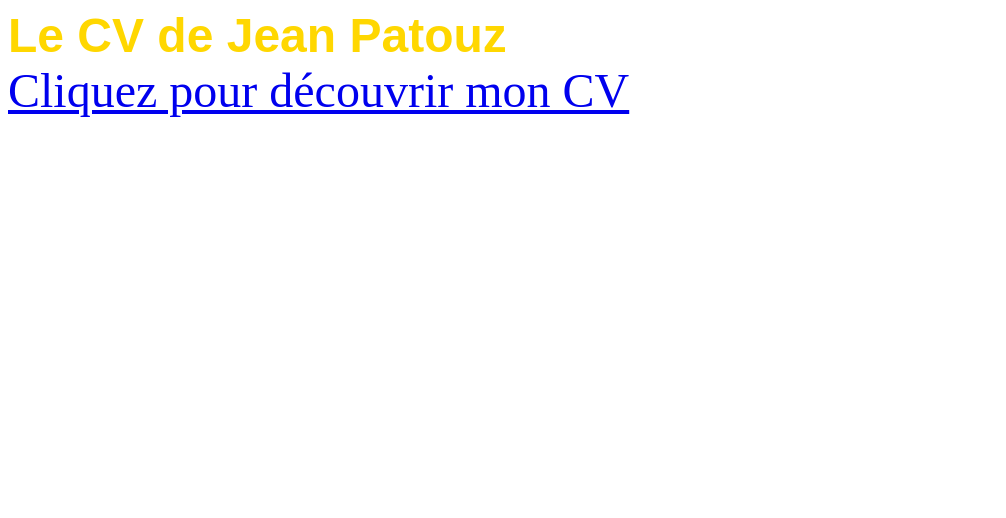
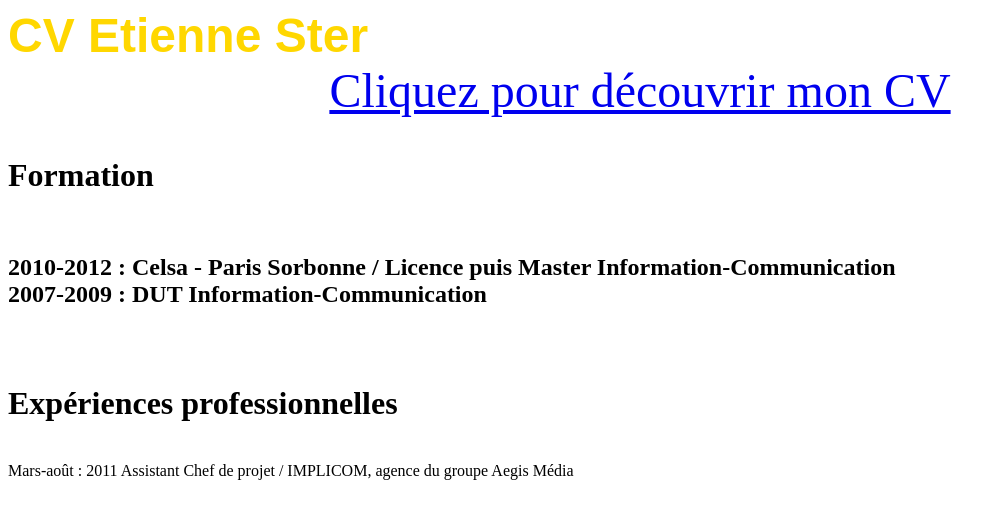
Before and after one commit to JeanPatouz/BigDuke, a plain HTML site: page mon site/index.html in a window 1280 px wide. Shown: the whole page, without its empty margins (0-1006 px from the left). Drawn offline with Linux system fonts and the light colour scheme.

Commit message:
J'ai renseigné les h1, h2,...

```diff
--- a/mon site/index.html
+++ b/mon site/index.html
@@ -1,10 +1,27 @@
+<doc type html>
 <html>
 <body vlink=green>
-<font color=gold size=12 face=arial><b>Le CV de Jean Patouz</b></font>
+
+<font color=gold size=12 face=arial><b>CV Etienne Ster</b></font>
 <br>
 <font size=10>
-	<a href="http://www.doyoubuzz.com/etienne-ster">Cliquez pour d&eacutecouvrir mon CV</a>
+	<a href="http://www.doyoubuzz.com/etienne-ster"><center>Cliquez pour d&eacutecouvrir mon CV</center></a>
 	</font>
 <br>
+<h1>Formation</h1>
+<div id="formation">
+<br>
+<h2>
+	2010-2012 : Celsa - Paris Sorbonne / Licence puis Master Information-Communication
+<br>
+2007-2009 : DUT Information-Communication
+</h2>
+</h div>
+
+<br>
+<br>
+<h1>Exp&eacuteriences professionnelles</h1>
+<br>
+Mars-août : 2011 Assistant Chef de projet / IMPLICOM, agence du groupe Aegis Média
 </body>
 </html>
```
